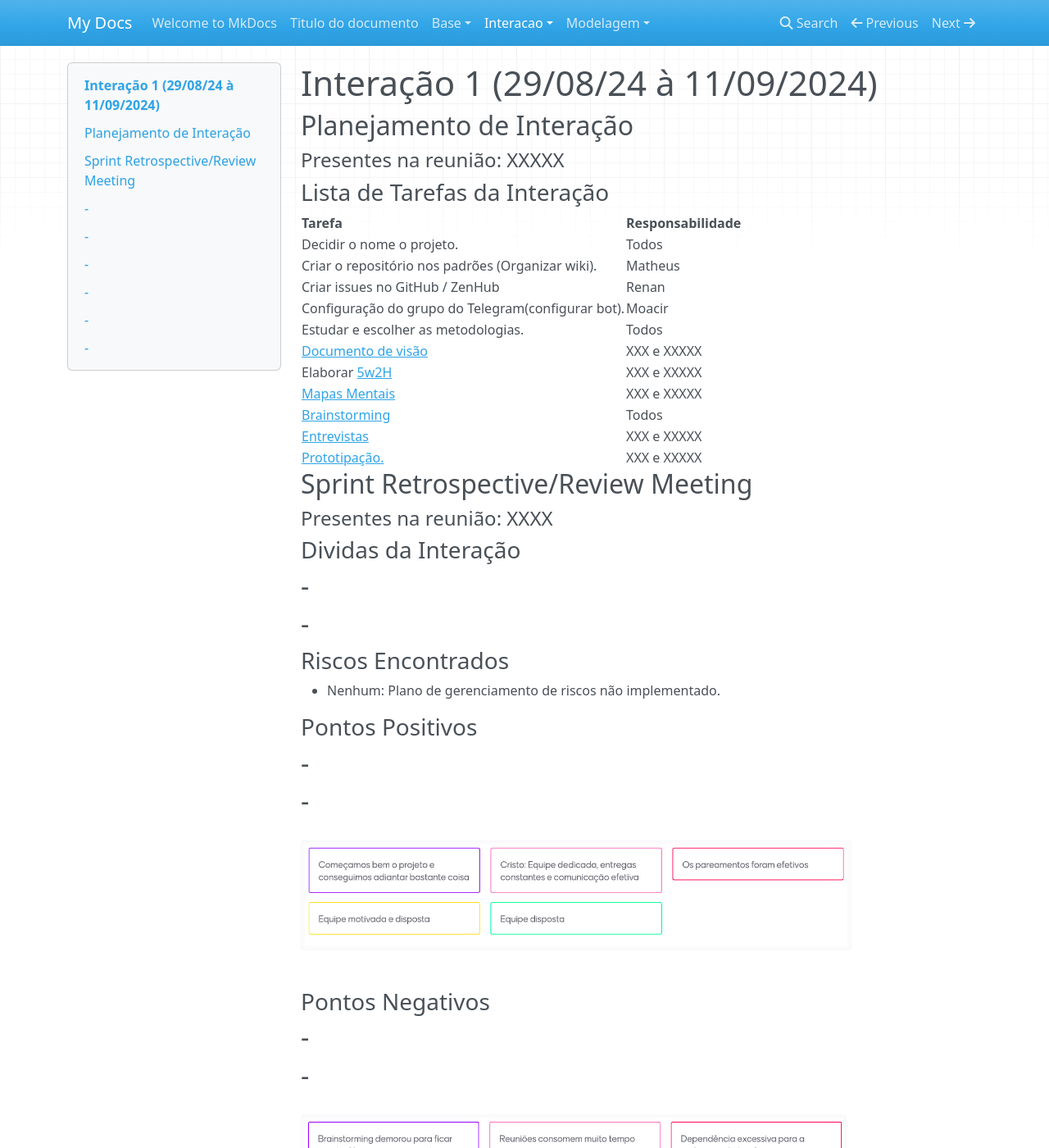
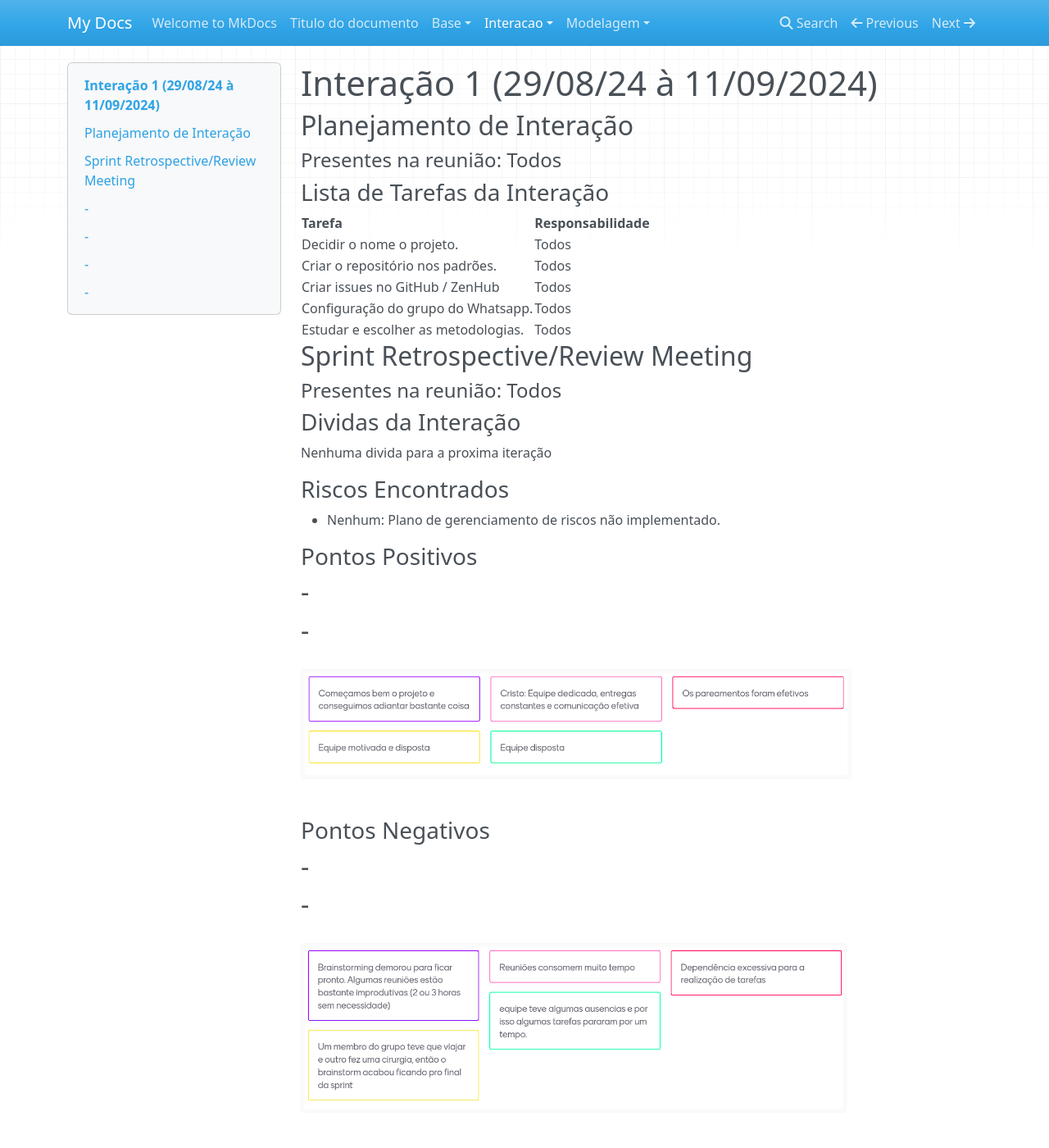
Before and after one commit to Projetos-de-Extensao/PBE_24.2_8001_III_EVE-Plus, an MkDocs documentation site: the page built from docs/interacao/interacao1.md, in a window 1280 px wide and 1400 px high. Shown: the whole window at 82% size. Built offline with MkDocs 1.6.1, drawn with Linux system fonts in a browser that asks for light colours; nearby versions of some CDN libraries; some of the changed text lies outside the part shown.

Commit message:
Update interacao1.md

```diff
--- a/docs/interacao/interacao1.md
+++ b/docs/interacao/interacao1.md
@@ -7,33 +7,24 @@ title: Interação 1
 
 
 ## Planejamento de Interação
-#### Presentes na reunião: XXXXX
+#### Presentes na reunião: Todos
 
 ###  Lista de Tarefas da Interação
 
 |Tarefa|Responsabilidade|
 |---|----|
-| Decidir o nome o projeto.|Todos|
-| Criar o repositório nos padrões (Organizar wiki).| Matheus|
-| Criar issues no GitHub / ZenHub| Renan|
-| Configuração do grupo do Telegram(configurar bot).|Moacir|
+| Decidir o nome o projeto.| Todos|
+| Criar o repositório nos padrões.| Todos|
+| Criar issues no GitHub / ZenHub| Todos|
+| Configuração do grupo do Whatsapp.| Todos|
 | Estudar e escolher as metodologias.| Todos|
-| [Documento de visão](https://github.com/xxx/xxx.md) |XXX e XXXXX|
-| Elaborar [5w2H](https://github.com/xxx/xxx.md) |XXX e XXXXX|
-| [Mapas Mentais](https://github.com/xxx/xxx.md) |XXX e XXXXX|
-| [Brainstorming](https://github.com/UnBArqDsw/2020.1_G7_TCM/blob/master/docs/base/Brainstorm.md) |Todos|
-|[Entrevistas](https://github.com/xxx/xxx.md) |XXX e XXXXX|
-|[Prototipação.](https://github.com/xxx/xxx.md) |XXX e XXXXX|
 
 ## Sprint Retrospective/Review Meeting
 
-#### Presentes na reunião: XXXX
+#### Presentes na reunião: Todos
 
 ### Dividas da Interação
--
--
--
--
+Nenhuma divida para a proxima iteração
 
 ### Riscos Encontrados
 
@@ -57,12 +48,10 @@ title: Interação 1
 ![pontos negativos](../assets/Sprints/S1-negativos.png)
 
 ### O que podemos melhorar?
-- Ter mais foco na reuniões para evitar o desperdício de tempo.
+- Realizar as reuniões com mais antecendencia
 - A equipe deve ter mais autonomia em relação à falta de membros.
-- Podemos utilizar algo ferramenta de timebox para maior efetividade nas reuniões, sugestão: https://timebox.cedrotech.com/
 
 
 ### Ferramentas utilizadas
 
-- Reunião: [Hangouts](https://hangouts.google.com/)
-- Colheita dos pontos: [Mentimeter](https://www.mentimeter.com/)
+- Reunião: Whatsapp, Pessoalmente
```
